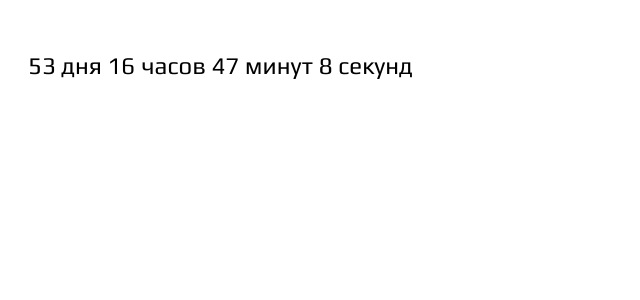
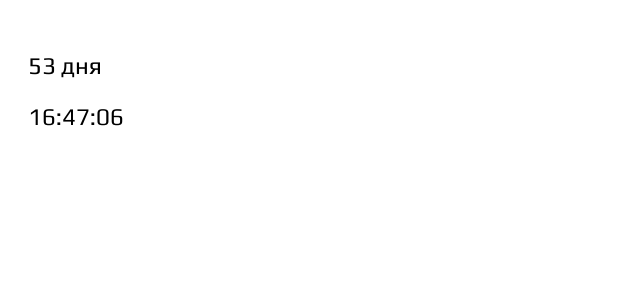
Before and after one commit to iwanttobealight/timer, a Preact app: page / in a window 1280 px wide. Shown: the top 300 px of the page, without its empty margins (0-640 px from the left). Built offline with nearby package versions, Linux system fonts and the light colour scheme.

Commit message:
feat(clock): add addZero func

```diff
--- a/src/clock/Container.jsx
+++ b/src/clock/Container.jsx
@@ -34,13 +34,6 @@ export class Container extends Component {
   render() {
     const { days, hours, min, sec } = this.state;
 
-    return (
-      <View
-        days={getDays(days)}
-        hours={getHours(hours)}
-        min={getMinutes(min)}
-        sec={getSeconds(sec)}
-      />
-    );
+    return <View days={getDays(days)} hours={hours} min={min} sec={sec} />;
   }
 }
--- a/src/clock/View.jsx
+++ b/src/clock/View.jsx
@@ -1,7 +1,11 @@
 import { h } from "preact";
 
 import "./Clock.css";
+import { addZero } from "../helpers/addZero";
 
 export const View = ({ days, hours, min, sec }) => (
-  <p class="clock">{`${days} ${hours} ${min} ${sec}`}</p>
+  <article class="clock">
+    <p>{days}</p>
+    <p>{`${addZero(hours)}:${addZero(min)}:${addZero(sec)}`}</p>
+  </article>
 );
--- /dev/null
+++ b/src/helpers/addZero.js
@@ -0,0 +1,6 @@
+export const addZero = num => {
+  if (`${num}`.length < 2) {
+    return `0${num}`;
+  }
+  return num;
+};
```
